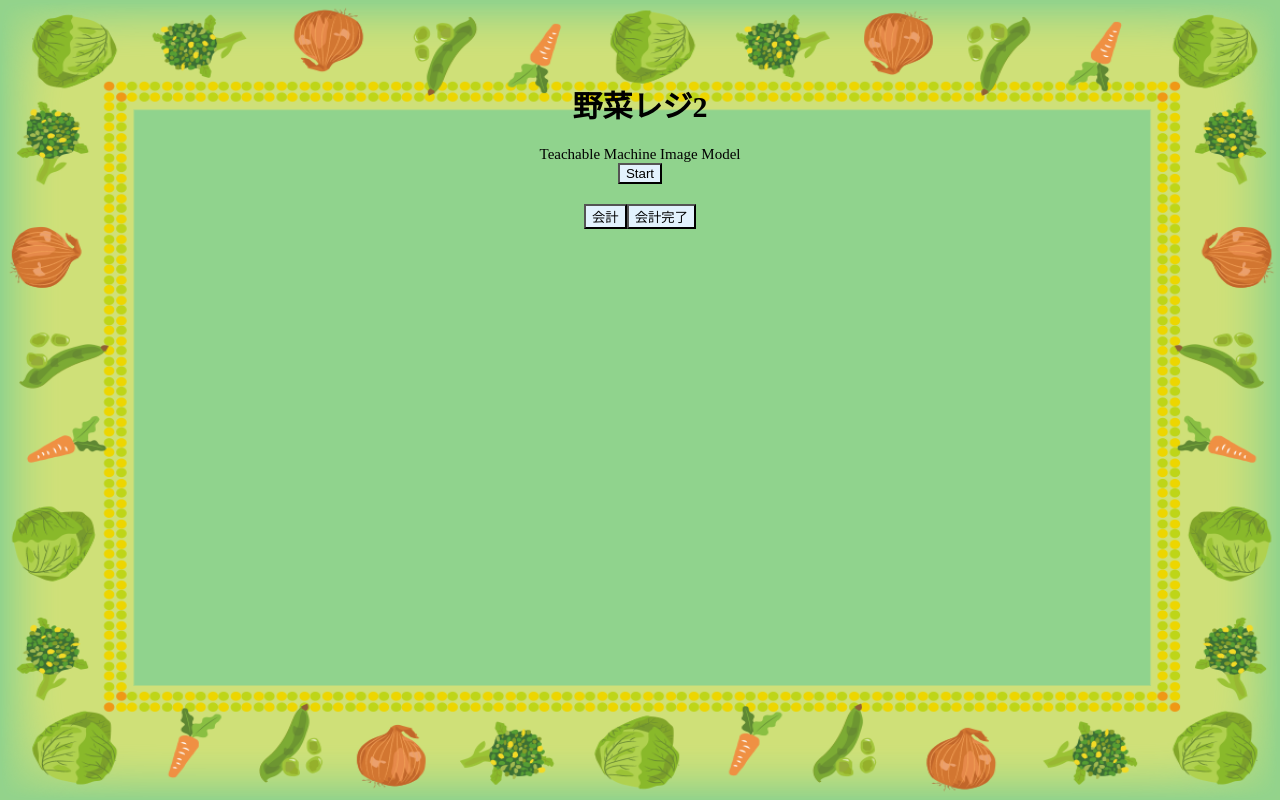
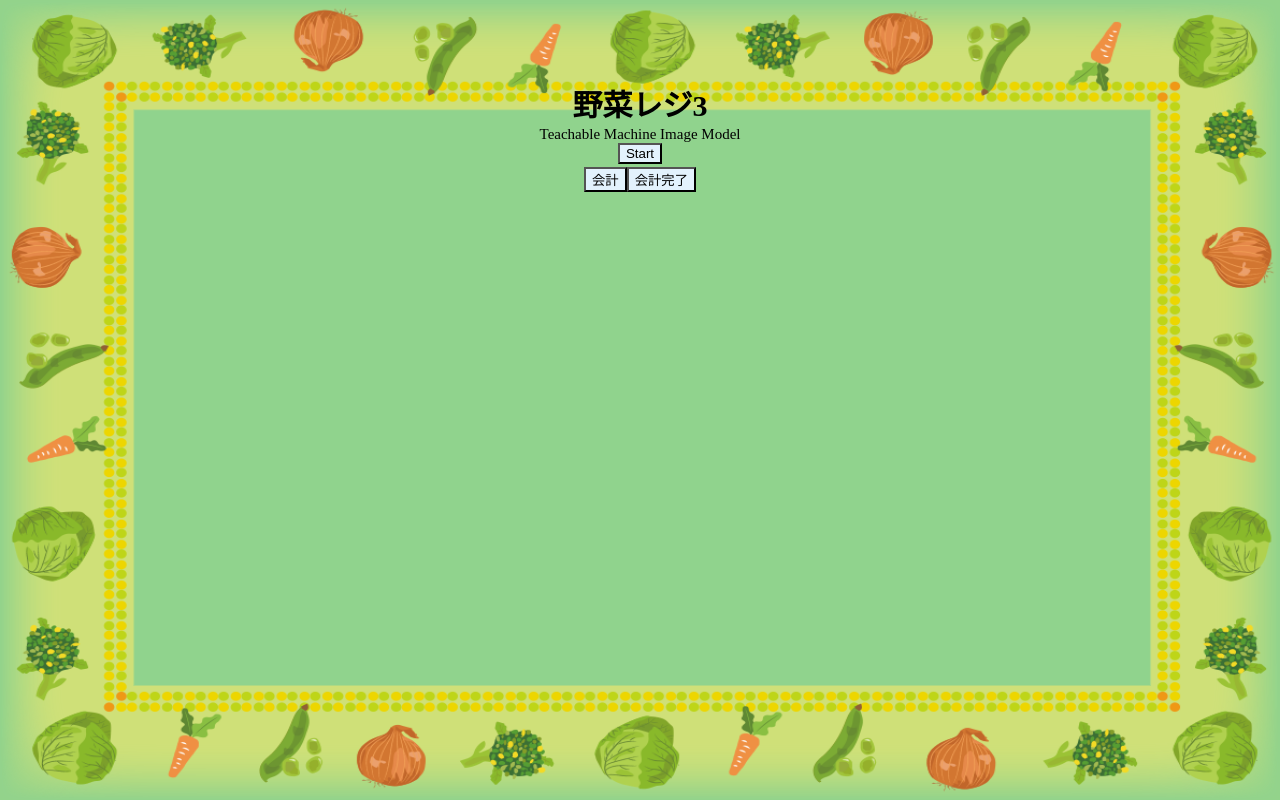
Before and after one commit to sakamoto134/vegetable, a plain HTML site: page index.html in a window 1280 px wide. Drawn offline with Linux system fonts and the light colour scheme.

Commit message:
Add files via upload

```diff
--- a/index.html
+++ b/index.html
@@ -19,12 +19,14 @@
     }
     h1{
     font-size:30px;
+    margin:1px;
     }
     div{
     font-size:15px;
     }
     h3{
     font-size:20px;
+    margin:3px;
     }
     </style>
 
@@ -37,7 +39,8 @@
     <br>
     <br>
     <br>
-    <h1 style="text-align:center">野菜レジ2</h1>
+    <br>
+    <h1 style="text-align:center">野菜レジ3</h1>
     <div style="text-align:center">Teachable Machine Image Model</div>
     <div style="text-align:center" class="area">
     <button a class="inline-block button" href="#"  onclick="init()">Start</button>
```
